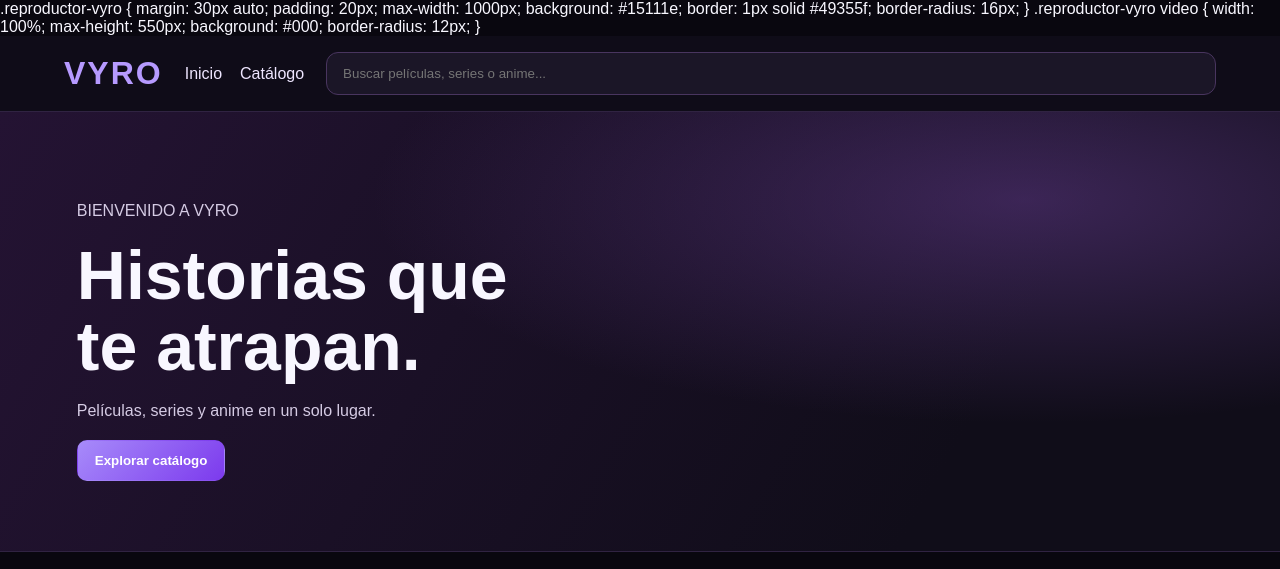
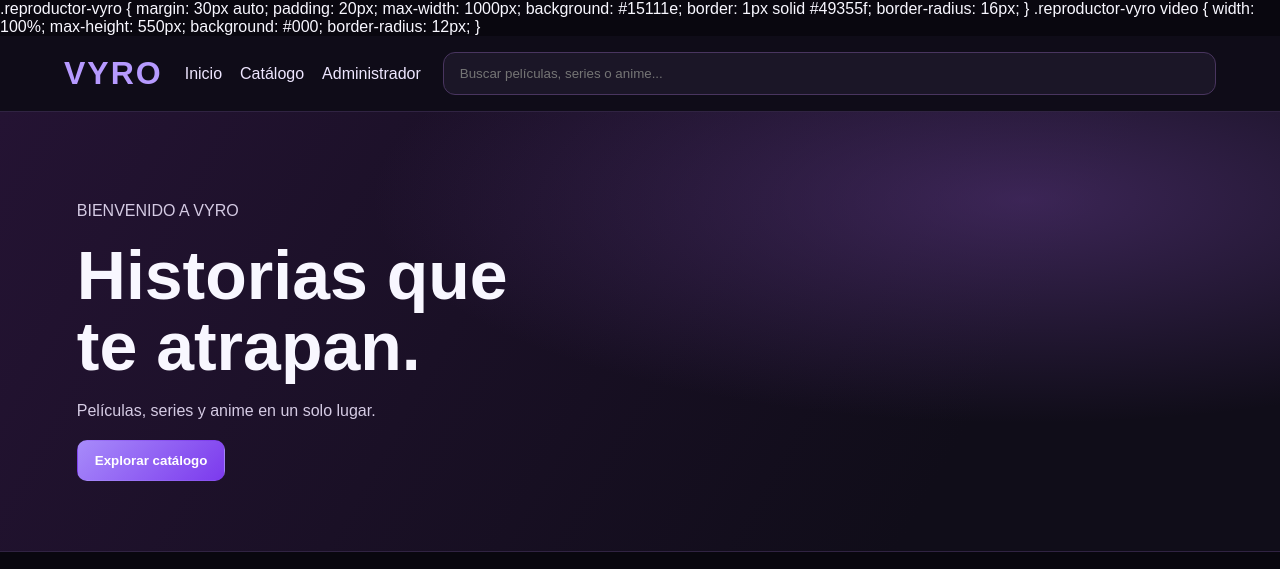
Before and after one commit to soiladelacruz720-ship-it/VYRO-web, a website: page index.html in a window 1280 px wide. Shown: the top 569 px of the page. Drawn offline with Linux system fonts and the light colour scheme; no server answers.

Commit message:
Add 'Administrador' link to navigation menu

```diff
--- a/index.html
+++ b/index.html
@@ -119,7 +119,9 @@ footer{padding:28px 5%;color:#a49aaf;border-top:1px solid #302342}
 
 </style>
 </head>
-<body><header><div class="logo">VYRO</div><nav><a href="#inicio">Inicio</a><a href="#catalogo">Catálogo</a></nav><input id="buscar" type="search" placeholder="Buscar películas, series o anime..." aria-label="Buscar catálogo"></header>
+
+<body><header><div class="logo">VYRO</div><nav><a href="#inicio">Inicio</a><a href="#catalogo">Catálogo</a><a href="/admin.html">Administrador</a></nav><input id="buscar" type="search" placeholder="Buscar películas, series o anime..." aria-label="Buscar catálogo"></header>
+
 <section class="hero" id="inicio"><p>BIENVENIDO A VYRO</p><h1>Historias que<br>te atrapan.</h1><p>Películas, series y anime en un solo lugar.</p><button onclick="document.getElementById('catalogo').scrollIntoView({behavior:'smooth'})">Explorar catálogo</button></section>
 <section class="reproductor-vyro" id="mis-videos">
   <h2>Mis videos</h2>
```
